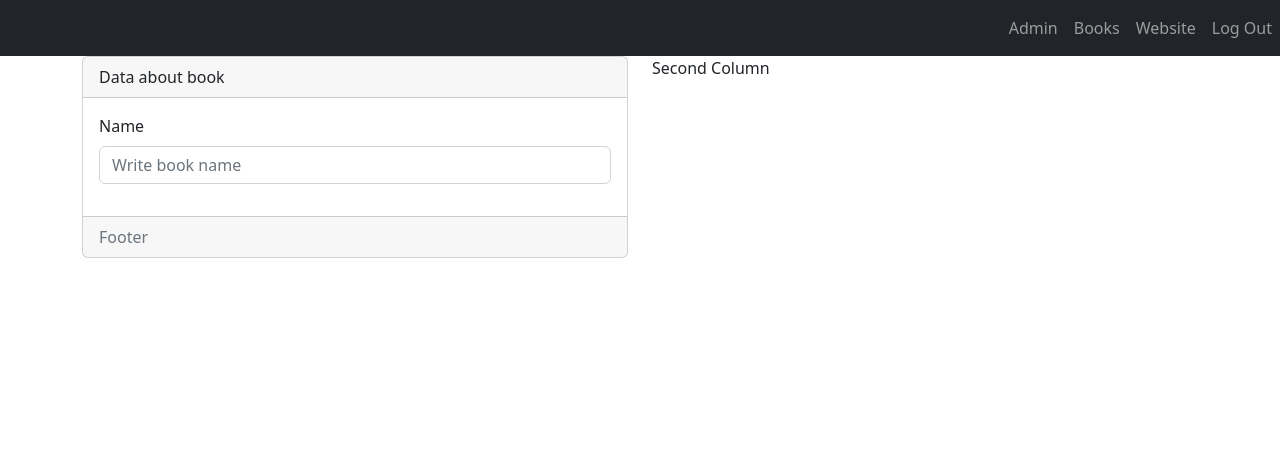
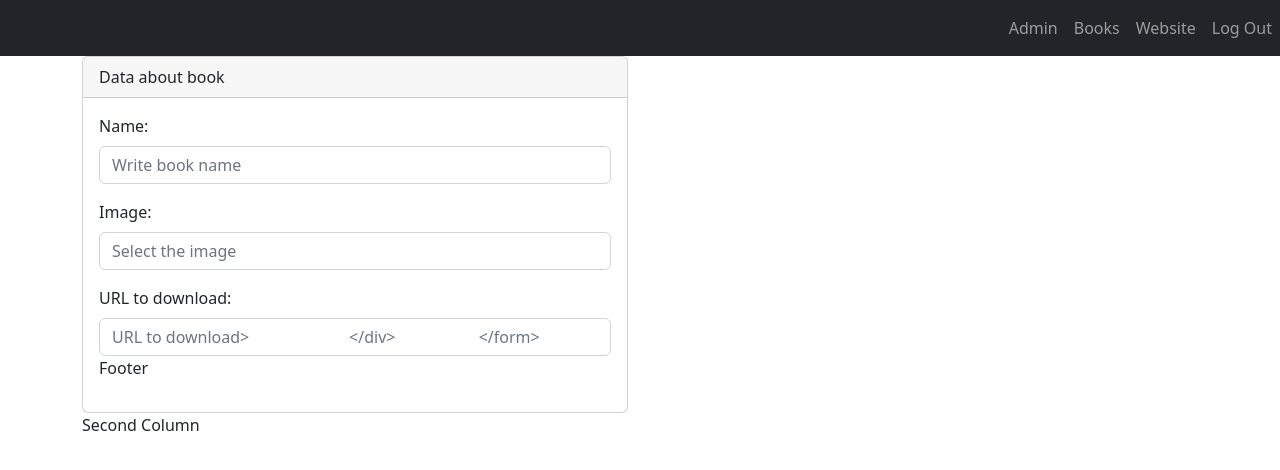
Before and after one commit to Evanderss/Website-with-Flask-and-MySQL, a Flask app: page /admin/books in a window 1280 px wide. Shown: the top 470 px of the page. Run offline with Flask 2, Linux system fonts and the light colour scheme.

Commit message:
creando formulario para admin

```diff
--- a/templates/admin/books.html
+++ b/templates/admin/books.html
@@ -9,8 +9,18 @@
                 <div class="card-body">
                     <form action="" method="post">
                         <div class="mb-3">
-                          <label for="name" class="form-label">Name</label>
+                          <label for="name" class="form-label">Name:</label>
                           <input type="text" class="form-control" name="name" id="name" aria-describedby="helpId" placeholder="Write book name">
+                        </div>
+                        <div class="mb-3">
+                          <label for="image" class="form-label">Image:</label>
+                          <input type="text"
+                            class="form-control" name="image" id="image" aria-describedby="helpId" placeholder="Select the image">
+                        </div>
+                        <div class="mb-3">
+                            <label for="url" class="form-label">URL to download:</label>
+                            <input type="text"
+                              class="form-control" name="url" id="url" aria-describedby="helpId" placeholder="URL to download>
                         </div>
                     </form>
                 </div>
```
